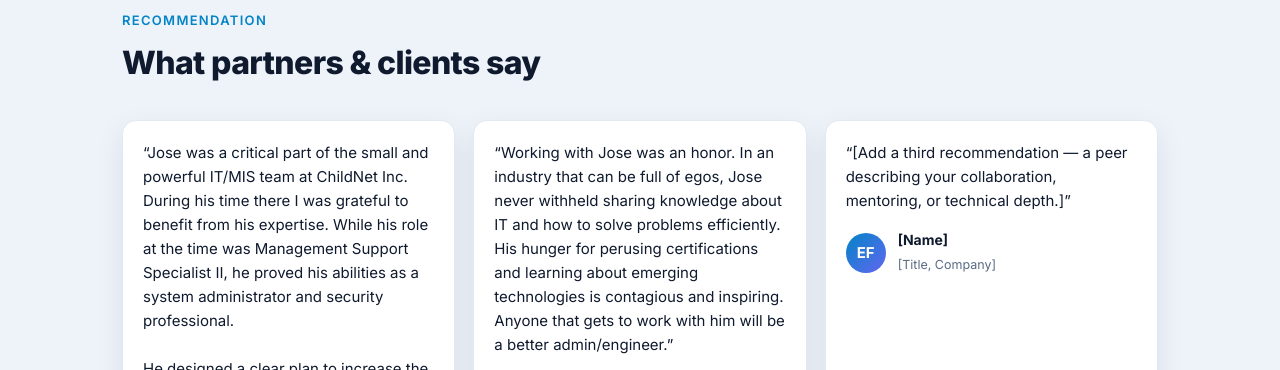
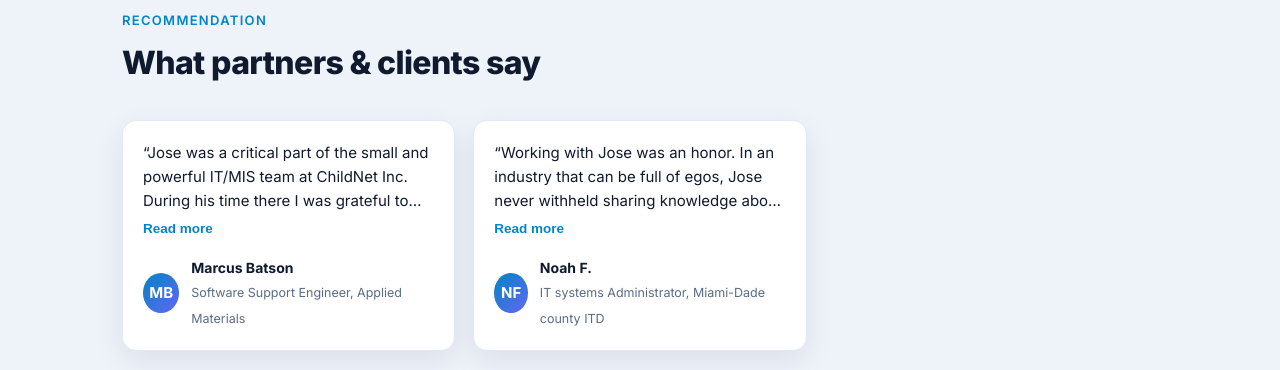
Before and after one commit to UNIFOSEC/unifosec.github.io, a plain HTML site: page index.html in a window 1280 px wide. Shown: the part 2900-3270 px from the top of the page. Drawn offline with Linux system fonts and the light colour scheme; no server answers.

Commit message:
Recommendations: hide placeholder rec; fold long quotes with Read more/less toggle

```diff
--- a/content.json
+++ b/content.json
@@ -75,12 +75,6 @@
       "name": "Noah F.",
       "title": "IT systems Administrator, Miami-Dade county ITD",
       "initials": "NF"
-    },
-    {
-      "quote": "[Add a third recommendation — a peer describing your collaboration, mentoring, or technical depth.]",
-      "name": "[Name]",
-      "title": "[Title, Company]",
-      "initials": "EF"
     }
   ]
 }
--- a/index.html
+++ b/index.html
@@ -100,7 +100,12 @@
 
   .recs{display:grid; grid-template-columns:repeat(3,1fr); gap:18px}
   .rec{background:var(--panel); border:1px solid var(--border); border-radius:14px; padding:20px; box-shadow:var(--shadow)}
-  .rec .quote{font-size:15px; white-space:pre-line}
+  .rec .quote{font-size:15px; white-space:pre-line;
+    display:-webkit-box; -webkit-box-orient:vertical; -webkit-line-clamp:3; overflow:hidden}
+  .rec .quote.expanded{-webkit-line-clamp:unset; overflow:visible}
+  .rec .more{margin-top:8px; background:none; border:none; padding:0; cursor:pointer;
+    color:var(--accent); font-weight:600; font-size:13.5px}
+  .rec .more:hover{text-decoration:underline}
   .rec .who{display:flex; align-items:center; gap:12px; margin-top:16px}
   .rec .who .dot{width:40px;height:40px;border-radius:50%; background:linear-gradient(135deg,var(--accent),var(--accent2));
     display:grid; place-items:center; color:#fff; font-weight:700; font-size:15px}
@@ -296,11 +301,29 @@
   }
   function renderRecs(items){
     var g = document.getElementById('recsGrid'); g.innerHTML='';
+    // Hide unfilled placeholder recommendations (fields still like "[Name]").
+    items = (items || []).filter(function(r){
+      var q = ((r && r.quote) || '').trim(), n = ((r && r.name) || '').trim();
+      return q && q.charAt(0) !== '[' && n.charAt(0) !== '[';
+    });
     items.forEach(function(r){
-      g.appendChild(el('div','rec',
+      var card = el('div','rec',
         '<div class="quote">“'+esc(r.quote)+'”</div>'+
+        '<button class="more" type="button" hidden>Read more</button>'+
         '<div class="who"><div class="dot">'+esc(r.initials||'—')+'</div>'+
-        '<div><b>'+esc(r.name)+'</b><span>'+esc(r.title)+'</span></div></div>'));
+        '<div><b>'+esc(r.name)+'</b><span>'+esc(r.title)+'</span></div></div>');
+      g.appendChild(card);
+      var q = card.querySelector('.quote'), btn = card.querySelector('.more');
+      // Show the toggle only when the collapsed quote actually overflows.
+      requestAnimationFrame(function(){
+        if (q.scrollHeight - q.clientHeight > 4){
+          btn.hidden = false;
+          var toggle = function(){ var open = q.classList.toggle('expanded'); btn.textContent = open ? 'Read less' : 'Read more'; };
+          btn.addEventListener('click', toggle);
+          q.style.cursor = 'pointer';
+          q.addEventListener('click', toggle);
+        }
+      });
     });
   }
 
```
